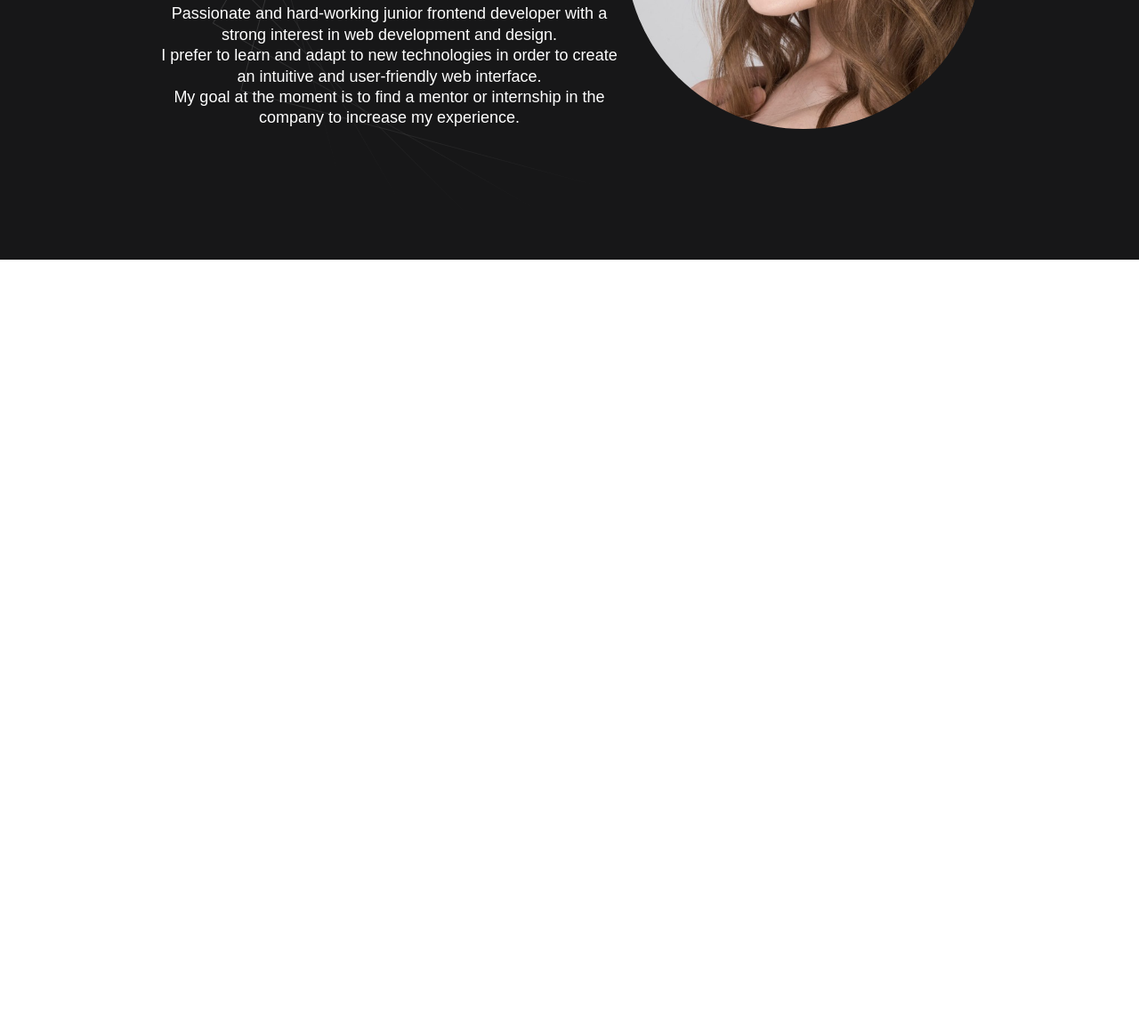
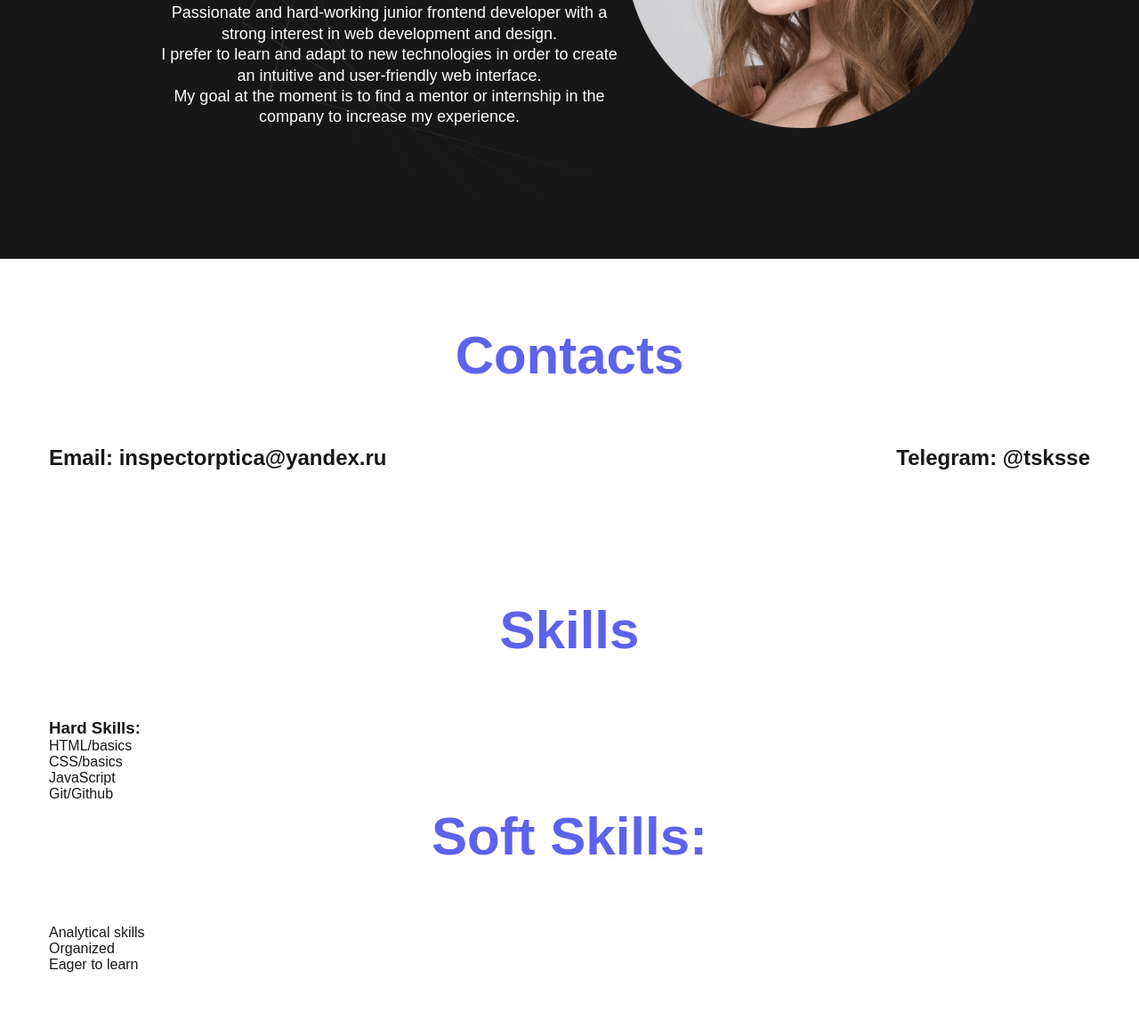
Before and after one commit to Inspectorptica/rsschool-cv, a plain HTML site: page index.html in a window 1280 px wide. Shown: the part 462-1626 px from the top of the page at 89% size. Before the commit the page ends 800 px from the top, so only its background shows below. Drawn offline with Linux system fonts and the light colour scheme.

Commit message:
feat: add my contacts

```diff
--- a/index.html
+++ b/index.html
@@ -39,7 +39,46 @@
                 </div>
             </div>
         </header>
-        <main></main>
+        <main class="main">
+            <section class="section">
+                <div class="container">
+                    <h2 class="main__title">Contacts</h2>
+                    <ul class="contaсts__list">
+                        <li class="contaсt">
+                            Email: inspectorptica@yandex.ru
+                        </li>
+                        <li class="contaсt">
+                            Telegram: @tsksse
+                        </li>
+                    </ul>
+                </div>
+            </section>
+            <section class="section">
+                <div class="container">
+                    <div class="skills">
+                        <h2 class="main__title">Skills</h2>
+                        <div class="skills__hard">
+                            <h3 class="skills__title">Hard Skills:</h3>
+                            <ul>
+                                <li>HTML/basics</li>
+                                <li>CSS/basics</li>
+                                <li>JavaScript</li>
+                                <li>Git/Github</li>
+                              </ul>
+                          </div>
+                          <div class="skills__soft">
+                              <h3 class="main__title">Soft Skills:</h3>
+                              <ul>
+                                <li>Analytical skills</li>
+                                <li>Organized</li>
+                                <li>Eager to learn</li>
+                              </ul>
+                          </div>
+                    </div>
+                </div>
+              </section>
+
+        </main>
         <footer></footer>
     </body>
 </html>
--- a/style.css
+++ b/style.css
@@ -18,7 +18,7 @@ font-family: 'Poppins', sans-serif;*/
 
 :root {
 --black:#171718;
---black-border: #171718;
+--black-border:#FFFFFF 50%;
 --white: #fff;
 --purple: #5c62ec;
 
@@ -42,6 +42,19 @@ html, body {
   margin: 0 auto;
   padding: 0 15px;
   max-width: 1200px;
+}
+
+.section {
+  padding: 70px 0;
+}
+
+.main__title {
+  margin-bottom: 60px;
+  font-size: 60px;
+  font-weight: 700;
+  line-height: 1.3;
+  color: var(--accent);
+  text-align: center ;
 }
 
 /*navigation start*/
@@ -72,6 +85,7 @@ nav {
 .nav-list {
   display: flex;
   align-items: center;
+  flex-wrap: wrap;
   column-gap: 40px;
   font-size: 16px;
   font-weight: 500px;
@@ -80,8 +94,12 @@ nav {
 
 .nav-list__link {
   color: var(--header-text);
+  transition: opacity 0.2s ease-in;
 }
 
+.nav-list__link:hover {
+  opacity: 0.8;
+}
 .nav-list__link--active {
   position: relative;
 }
@@ -124,7 +142,7 @@ nav {
     background-image: url(abstract.png);
     background-repeat: no-repeat;
     background-size: auto;
-    background-position: 35%;
+    background-position: 40%;
   }
 
   .header__wrapper {
@@ -164,3 +182,22 @@ nav {
     line-height: 1.3;
   }
   /*header end*/
+
+  /*contacts start*/
+
+  .contaсts__list {
+    display: flex;
+    flex-wrap: wrap;
+    column-gap: 30px;
+    row-gap: 30px;
+    align-items: center;
+    justify-content: space-between;
+  }
+
+  .contaсt {
+    font-weight: 700;
+    font-size: 24px;
+    line-height: 1.3;
+  }
+
+  /*contacts end*/
```
Also changed, not shown: avatar.jpg (deleted).
